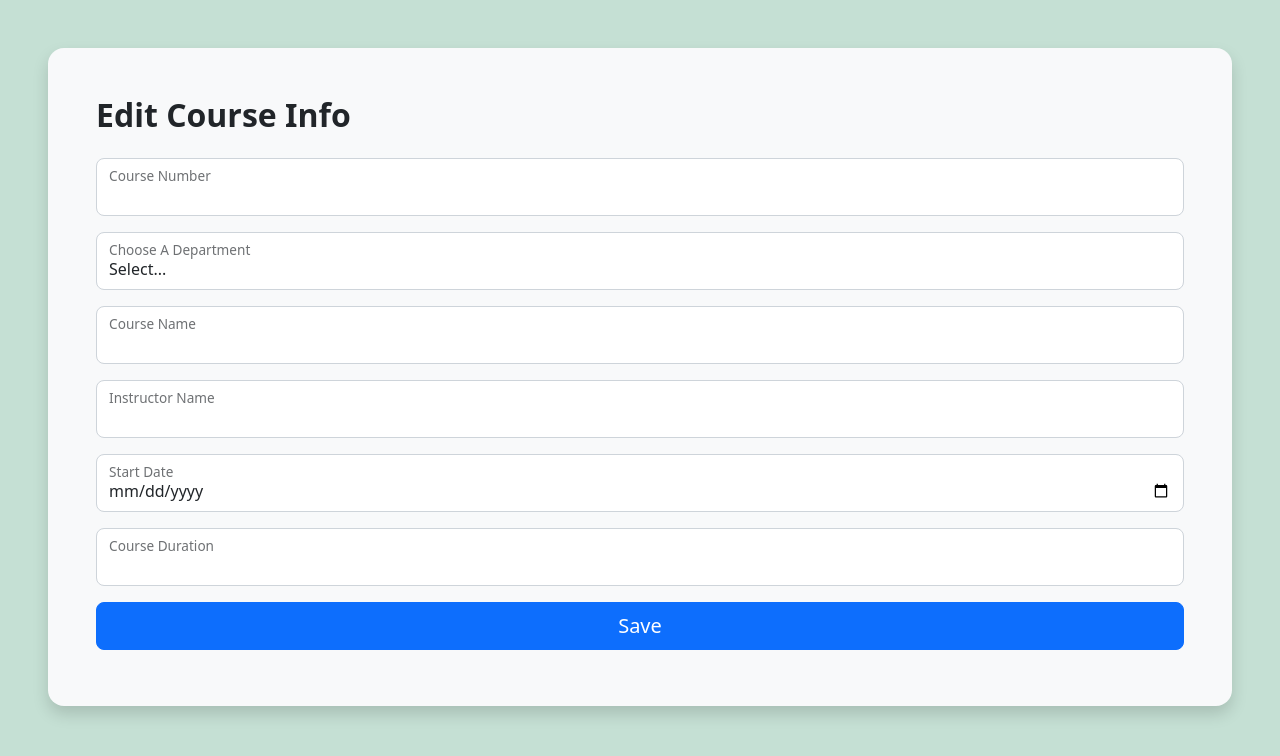
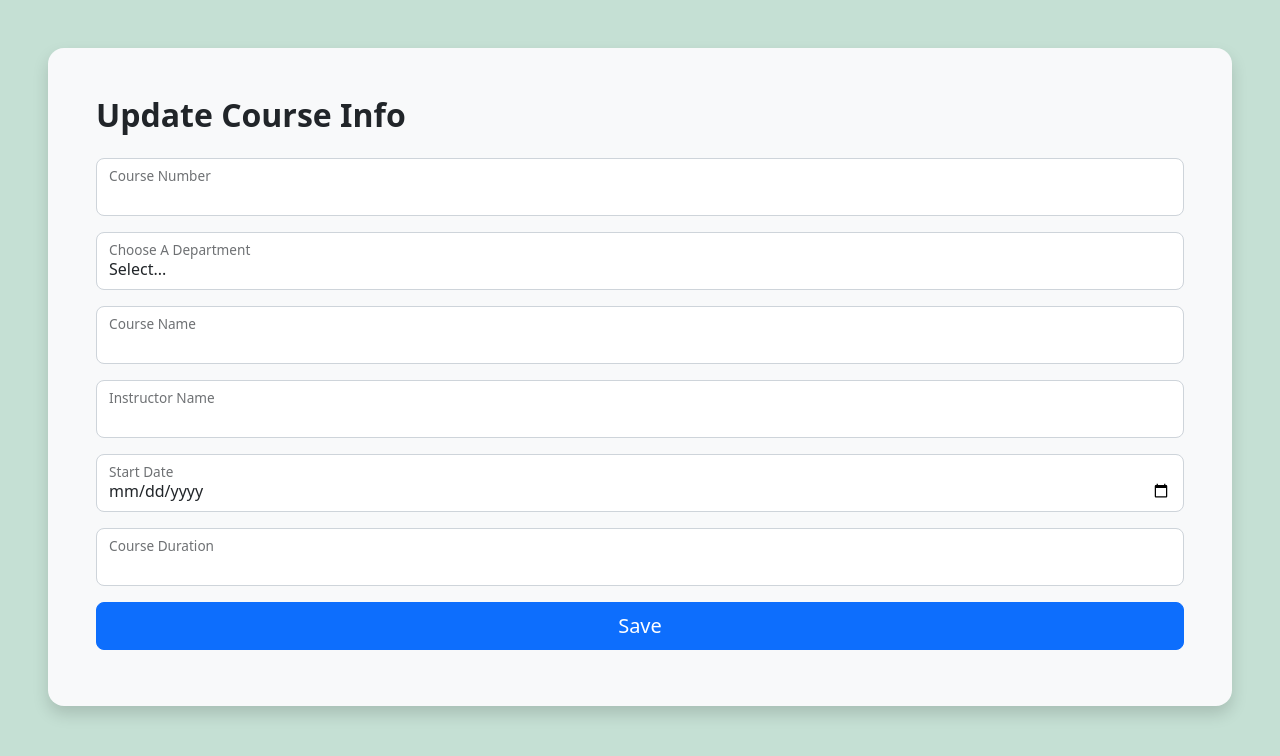
Before and after one commit to snk-99/Workbook-7, a plain HTML site: page assets-courses/edit-course.html in a window 1280 px wide. Drawn offline with nearby package versions, Linux system fonts and the light colour scheme; no server answers.

Commit message:
edit page title update

```diff
--- a/assets-courses/edit-course.html
+++ b/assets-courses/edit-course.html
@@ -17,7 +17,7 @@
         <div class="modal-content rounded-4 shadow">
             <div class="modal-header p-5 pb-4 border-bottom-0">
 
-                <h1 class="fw-bold mb-0 fs-2">Edit Course Info</h1>
+                <h1 class="fw-bold mb-0 fs-2">Update Course Info</h1>
                 <!-- <button type="button" class="btn-close" data-bs-dismiss="modal" aria-label="Close"></button> -->
             </div>
 
```
